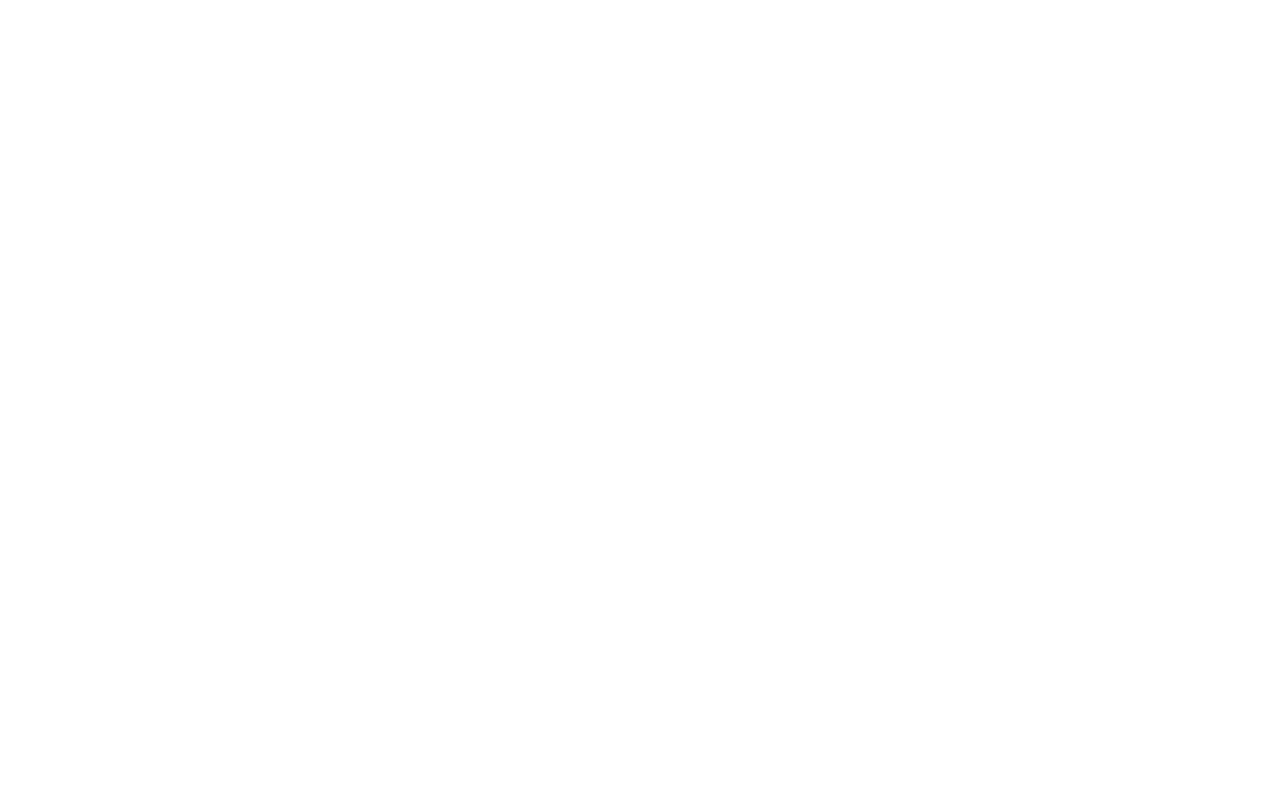
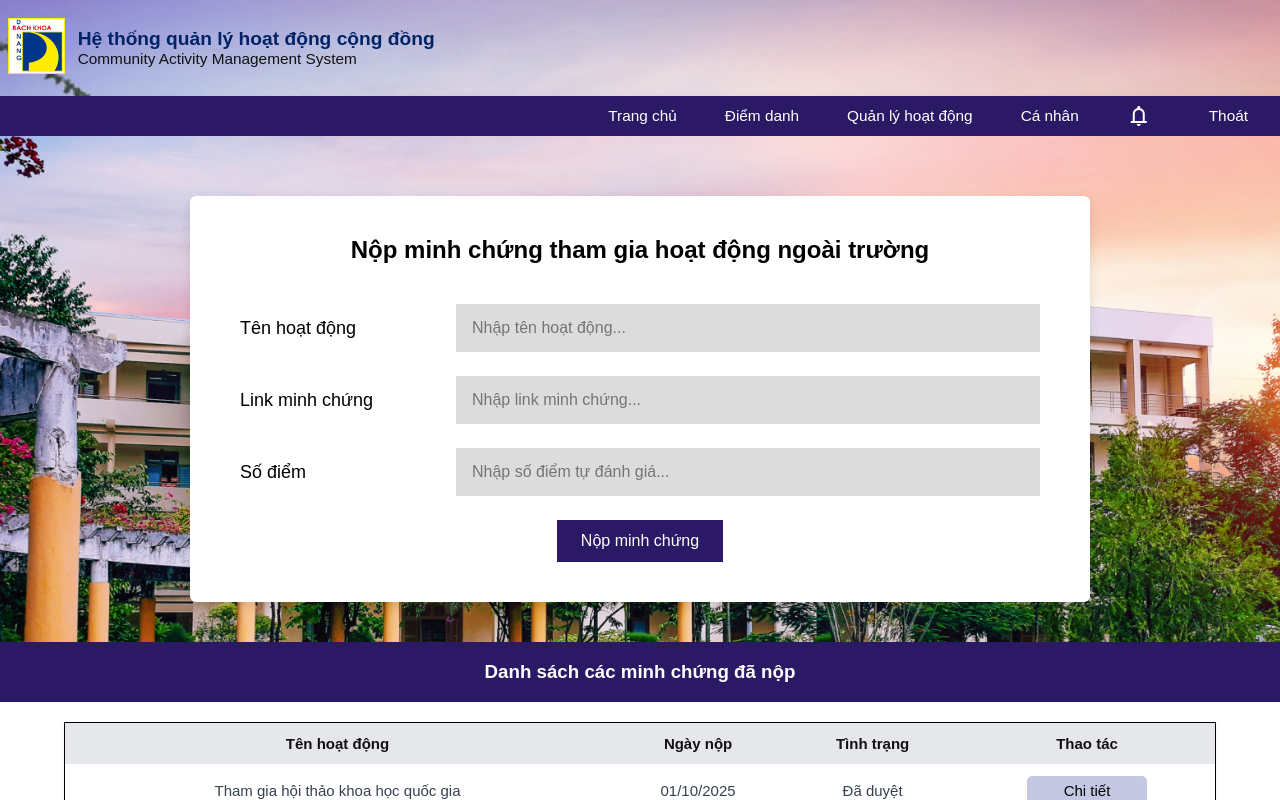
Before and after one commit to hami308/PBL6_QUANLY_HDCD, a React (Vite) app: page /submit-evidence in a window 1280 px wide. Before the commit this address had no page. Shown: the top 800 px of the page. Built offline with nearby package versions, Linux system fonts and the light colour scheme.

Commit message:
Complete SubmitEvidence Page

```diff
--- a/src/App.jsx
+++ b/src/App.jsx
@@ -4,7 +4,7 @@
 import PVCD_Record from "./Pages/PVCD_Record/PVCD_Record";
 import StudentInfor_Page from "./Pages/StudentInfor_Page/StudentInfor_Page";
 import ChangePassword_Page from "./Pages/ChangePassword_Page/ChangePassword_Page";
-
+import SubmitEvidence_Page from "./Pages/SubmitEvidence_Page/SubmitEvidence_Page";
 function App() {
   return (
     <LoginProvider>
@@ -17,6 +17,7 @@
         <Route path="/pvcd-record" element={<PVCD_Record />} />
         <Route path="/student-infor" element={<StudentInfor_Page />} />
         <Route path="/change-password" element={<ChangePassword_Page />} />
+        <Route path="/submit-evidence" element={<SubmitEvidence_Page />} />
       </Routes>
     </LoginProvider>
   );
--- /dev/null
+++ b/src/Pages/SubmitEvidence_Page/SubmitEvidence_Page.css
@@ -0,0 +1,14 @@
+.cross-bar {
+    display:flex;
+    width:100%;
+    height:60px;
+    background-color: #2C1966;
+    margin-top: -20px;
+    color: white;
+    text-align: center;
+    margin-bottom: 10px;
+    align-items: center;
+    justify-content: center;
+    position: relative;  /* tạo stacking context */
+    z-index: 2;
+}
--- /dev/null
+++ b/src/Pages/SubmitEvidence_Page/SubmitEvidence_Page.jsx
@@ -0,0 +1,59 @@
+import "./SubmitEvidence_Page.css";
+import Header from "../../components/Header/Header";
+import Menu_student from "../../components/Menu/Menu_student";
+import SubmitEvidence from "../../components/Student/SubmitEvidence/SubmitEvidence";
+import Footer from "../../components/Footer/Footer";
+import CustomTable from "../../components/Custom/CustomTable.jsx";
+function SubmitEvidence_Page() {
+   const evidenceData = [
+    {
+        id: 1,
+        name: "Tham gia hội thảo khoa học quốc gia",
+        link: "https://example.com/minhchung1",
+        score: "5",
+        date: "01/10/2025",
+        status: "Đã duyệt",
+    },
+    {
+        id: 2,
+        name: "Tình nguyện Mùa hè xanh 2025",
+        link: "https://example.com/minhchung2",
+        score: "10",
+        date: "15/08/2025",
+        status: "Chờ duyệt",
+    },
+    {
+        id: 3,
+        name: "Tham gia cuộc thi Lập trình sinh viên 2025",
+        link: "https://example.com/minhchung3",
+        score: "8",
+        date: "20/09/2025",
+        status: "Từ chối",
+    },
+    ];
+    return(
+        <>
+            <Header />
+            <Menu_student />
+            <SubmitEvidence />
+            <h3 className="cross-bar">Danh sách các minh chứng đã nộp</h3>
+            <CustomTable
+                columns={["Tên hoạt động","Ngày nộp","Tình trạng"]}
+                data={evidenceData.map((item) => ({
+                    tên_hoạt_động: item.name,
+                    ngày_nộp:item.date,
+                    tình_trạng:item.status,
+                }))}
+                renderActions={() => (
+                    <>
+                        <button className="px-2 py-1 border rounded" href="/evidence-details">Chi tiết</button>
+
+                    </>
+                )}
+            />
+            <Footer />
+
+        </>
+    );
+}
+export default SubmitEvidence_Page;
```
